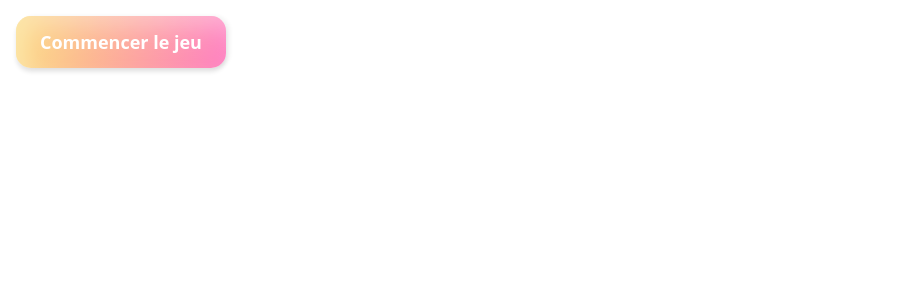
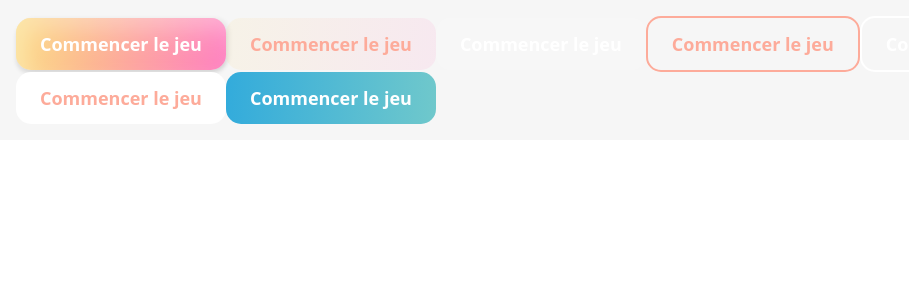
Before and after one commit to Kiclos/filles-du-numerique, a Vue app: page / in a window 1280 px wide. Shown: the top 300 px of the page, without its empty margins (0-909 px from the left). Built offline with nearby package versions, Linux system fonts and the light colour scheme.

Commit message:
fix : adding blue color

```diff
--- a/src/assets/scss/_button.scss
+++ b/src/assets/scss/_button.scss
@@ -49,4 +49,9 @@
     background: rgba(255, 255, 255, 0.15);
   }
 
+  &--blue {
+    background: linear-gradient(91.85deg, #0093E9 -84.03%, #80D0C7 127.86%);
+    color: #FFFFFF;
+  }
+
 }
--- a/src/views/Home.vue
+++ b/src/views/Home.vue
@@ -1,6 +1,12 @@
 <template>
-  <div class="dt-p16">
+  <div class="dt-p16" style="background: #f6f6f6">
     <Button class="dt-button--default">Commencer le jeu</Button>
+    <Button class="dt-button--text">Commencer le jeu</Button>
+    <Button class="dt-button--reversed-text">Commencer le jeu</Button>
+    <Button class="dt-button--outlined">Commencer le jeu</Button>
+    <Button class="dt-button--reversed-outlined">Commencer le jeu</Button>
+    <Button class="dt-button--reversed">Commencer le jeu</Button>
+    <Button class="dt-button--blue">Commencer le jeu</Button>
   </div>
 </template>
 
```
